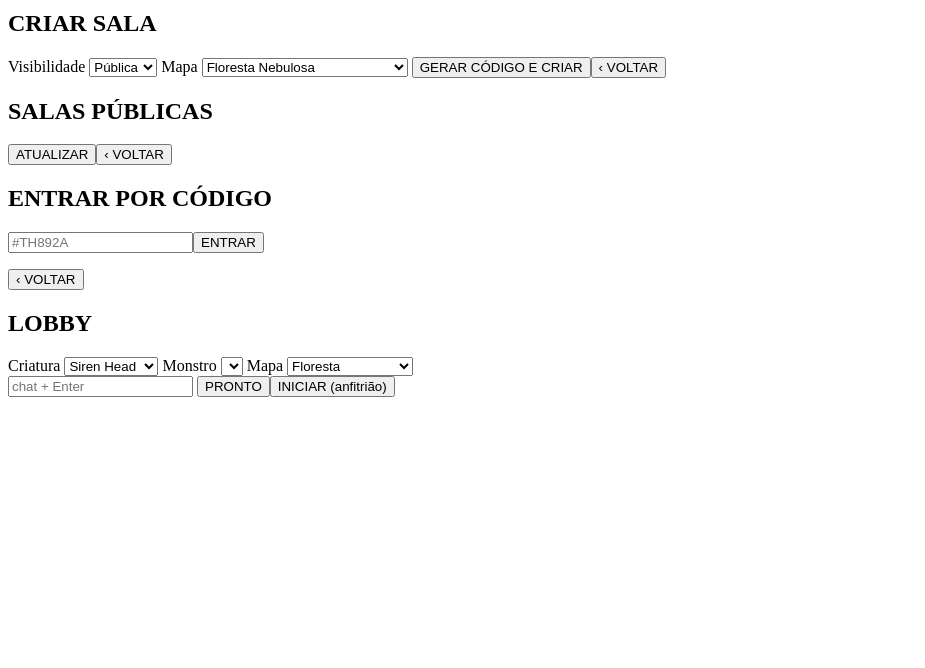
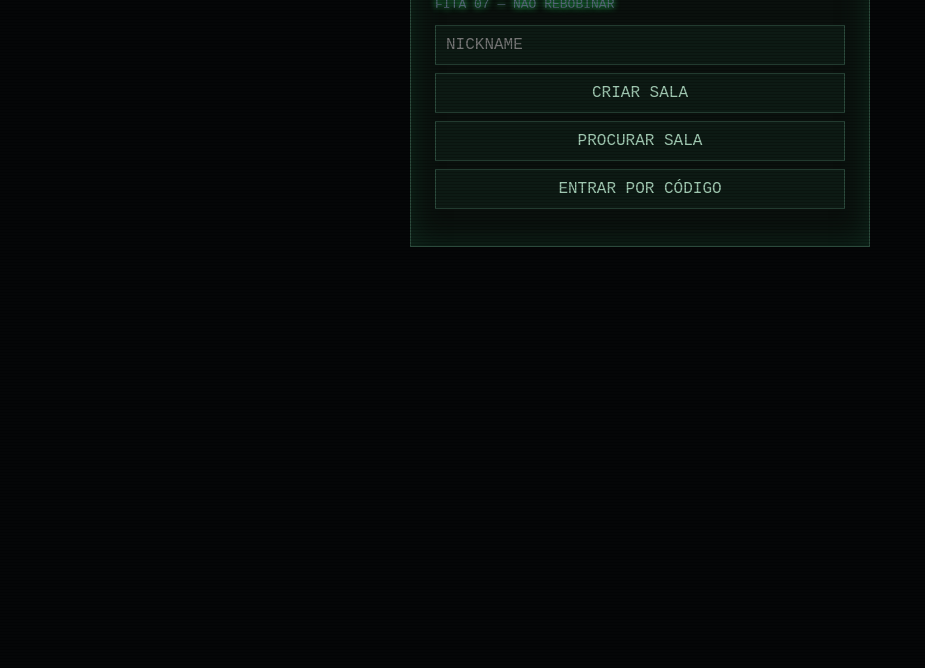
Before and after one commit to 1234gabiy-sketch/trevor-horror, a website: page public/index.html in a window 1280 px wide. Shown: the part 132-800 px from the top of the page, without its empty margins (0-925 px from the left). Drawn offline with nearby package versions, Linux system fonts and the light colour scheme; no server answers.

Commit message:
Refactor CSS styles for layout and appearance

```diff
--- a/public/style.css
+++ b/public/style.css
@@ -1,24 +1,13 @@
-<!DOCTYPE html>
-<html lang="pt"><head><meta charset="utf-8"><title>TAPE_07 // SIGNAL LOST</title>
-<meta name="viewport" content="width=device-width,initial-scale=1">
-<link rel="stylesheet" href="style.css"></head><body>
-<div id="scr">
- <section id="m" class="on"><h1>▌SIGNAL<span>_LOST</span></h1><p class="dim">FITA 07 — NÃO REBOBINAR</p>
-  <input id="nick" maxlength="12" placeholder="NICKNAME">
-  <button onclick="go('cr')">CRIAR SALA</button><button onclick="browse()">PROCURAR SALA</button><button onclick="go('jn')">ENTRAR POR CÓDIGO</button>
-  <p id="pg" class="dim"></p></section>
- <section id="cr"><h2>CRIAR SALA</h2>
-  <label>Visibilidade <select id="pub"><option value="1">Pública</option><option value="0">Privada</option></select></label>
-  <label>Mapa <select id="mp"><option value="forest">Floresta Nebulosa</option><option value="mall">Centro Comercial Abandonado</option></select></label>
-  <button onclick="create()">GERAR CÓDIGO E CRIAR</button><button onclick="go('m')">‹ VOLTAR</button></section>
- <section id="br"><h2>SALAS PÚBLICAS</h2><div id="rl"></div><button onclick="browse()">ATUALIZAR</button><button onclick="go('m')">‹ VOLTAR</button></section>
- <section id="jn"><h2>ENTRAR POR CÓDIGO</h2><input id="cd" placeholder="#TH892A"><button onclick="joinCode($('cd').value)">ENTRAR</button><p id="er" class="dim"></p><button onclick="go('m')">‹ VOLTAR</button></section>
- <section id="lb"><h2>LOBBY <span id="lc"></span></h2><div id="pl"></div>
-  <div class="row"><label>Criatura <select id="crs" onchange="S.emit('creature',this.value)"><option value="siren">Siren Head</option><option value="cat">Cartoon Cat</option><option value="horse">Long Horse</option></select></label>
-  <label id="hostc">Monstro <select id="pf" onchange="S.emit('pref',this.value)"></select> Mapa <select id="mp2" onchange="S.emit('map',this.value)"><option value="forest">Floresta</option><option value="mall">Centro Comercial</option></select></label></div>
-  <div id="ch"></div><input id="ci" placeholder="chat + Enter" maxlength="120">
-  <button onclick="S.emit('ready')">PRONTO</button><button id="sb" onclick="S.emit('start')">INICIAR (anfitrião)</button></section>
-</div>
-<div id="gm"><canvas id="c" width="320" height="180"></canvas><div id="hud"></div><div id="msg"></div></div>
-<div id="fx"></div>
-<script src="/socket.io/socket.io.js"></script><script src="game.js"></script></body></html>
+*{box-sizing:border-box}body{margin:0;background:#050607;color:#9fc7b0;font:16px 'Courier New',monospace;overflow:hidden}
+#fx{position:fixed;inset:0;pointer-events:none;background:repeating-linear-gradient(0deg,rgba(0,0,0,.25) 0 1px,transparent 1px 3px);animation:fl .15s infinite;z-index:9}
+@keyframes fl{50%{opacity:.85}}
+section{display:none;max-width:460px;margin:6vh auto;padding:24px;border:1px solid #2c4a3c;background:#0a100d;box-shadow:0 0 30px #0f2a1e inset;text-shadow:0 0 6px #3f7}
+section.on{display:block}h1{font-size:38px;margin:0;letter-spacing:4px}h1 span{color:#c33}h2{margin-top:0}.dim{color:#567;font-size:13px}
+button,input,select{display:block;width:100%;margin:8px 0;padding:10px;background:#0d1a14;color:#9fc7b0;border:1px solid #2c4a3c;font:inherit}
+button{cursor:pointer}button:hover{background:#1c3a2c;color:#fff}select,label input{display:inline-block;width:auto}label{display:block;margin:8px 0}
+.row{margin:10px 0}#rl div,#pl div{padding:6px;border-bottom:1px solid #1c2e25;cursor:default}#rl div{cursor:pointer}#rl div:hover{background:#1c3a2c}
+#ch{height:90px;overflow:auto;border:1px solid #1c2e25;padding:4px;font-size:13px}.ok{color:#6f6}
+#gm{display:none;position:fixed;inset:0;background:#000}#gm.on{display:block}
+#c{width:100%;height:100%;object-fit:contain;image-rendering:pixelated}
+#hud{position:fixed;left:12px;bottom:12px;font-size:14px;line-height:1.4;text-shadow:0 0 4px #000}
+#msg{position:fixed;top:30%;width:100%;text-align:center;font-size:34px;color:#c33;text-shadow:0 0 12px #f00}
```
